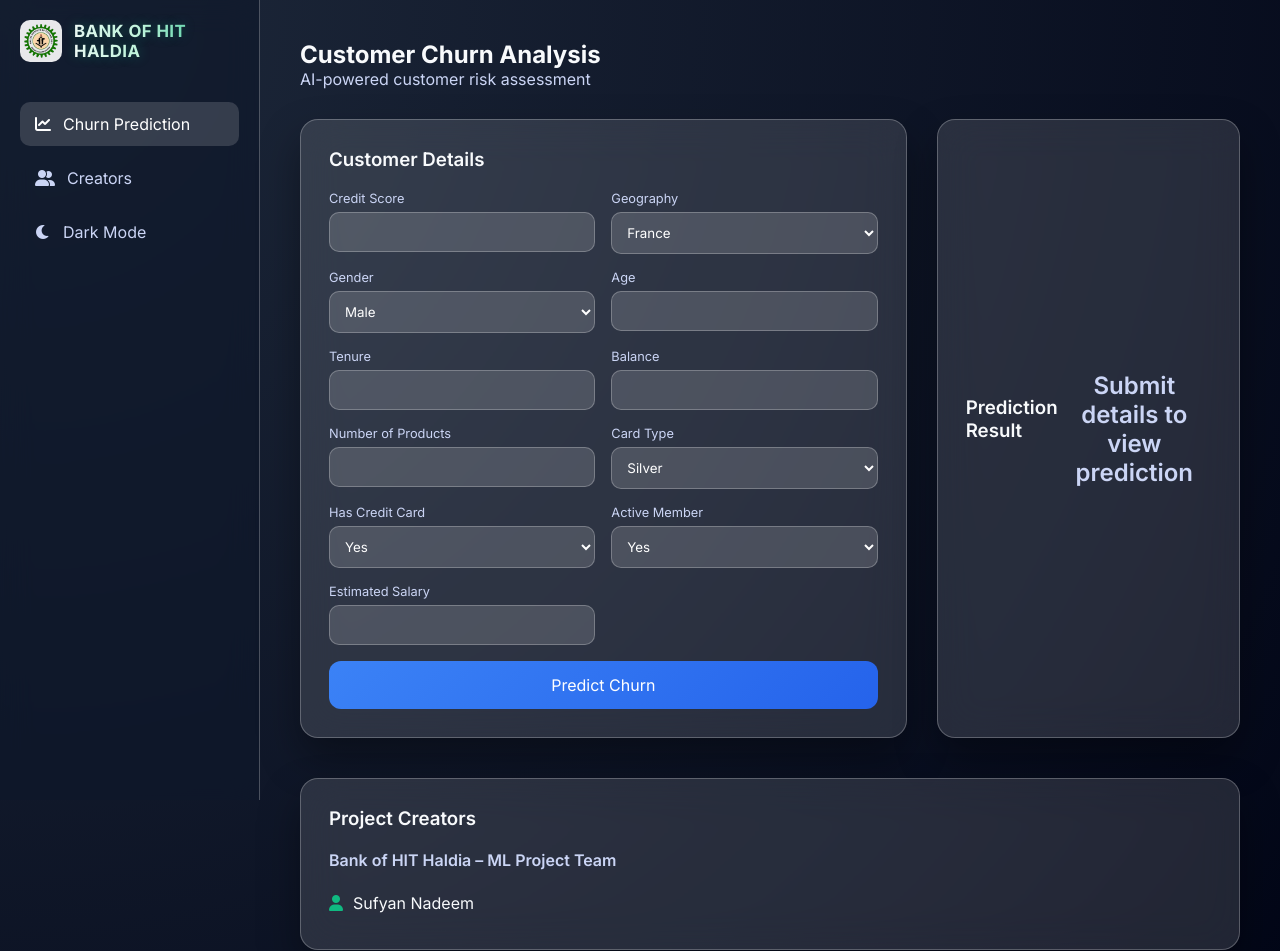
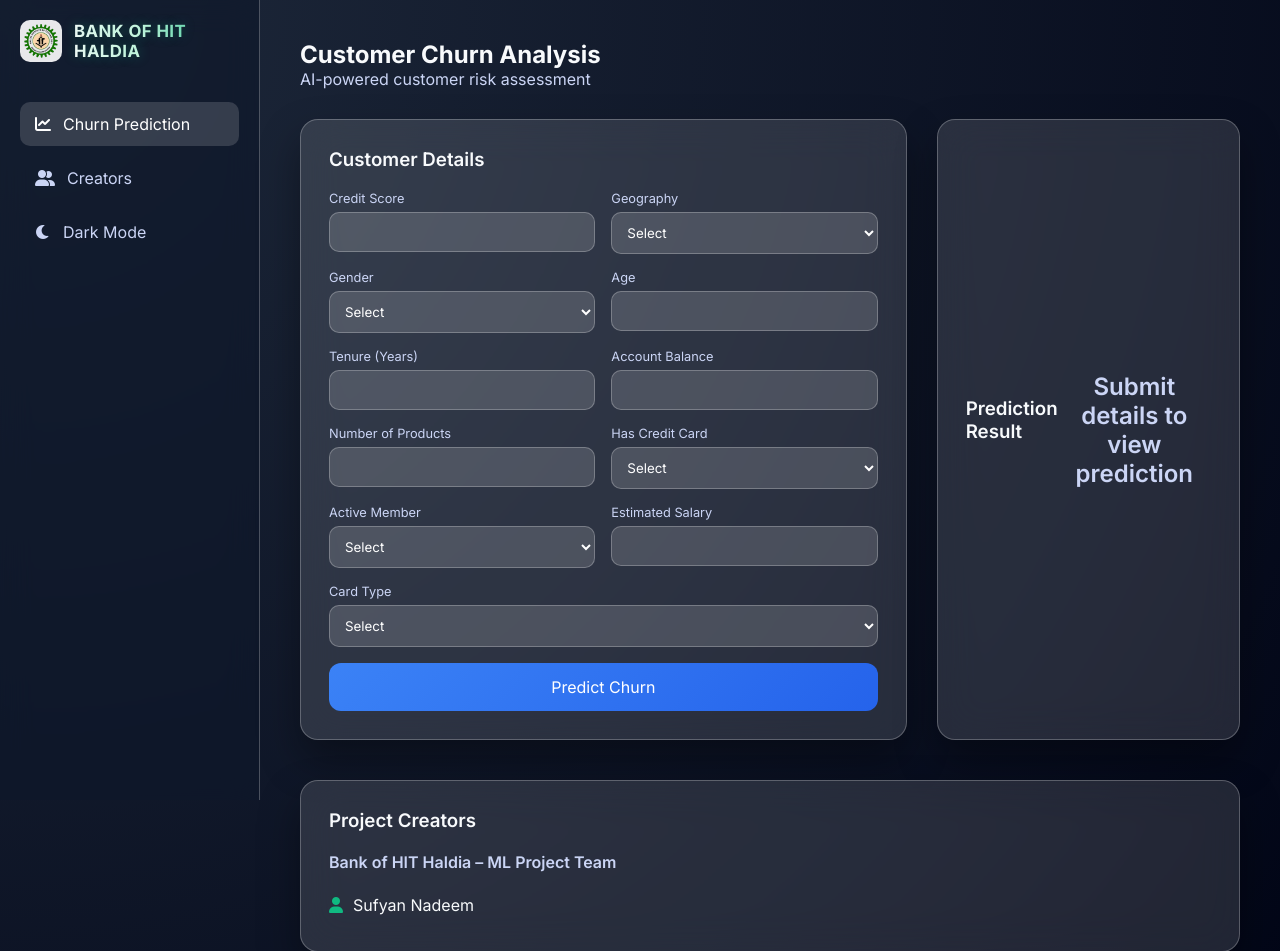
Before and after one commit to kycilius/Customer-Churn-Prediction, a Flask app: page / in a window 1280 px wide. Shown: the top 951 px of the page. Run offline with Flask 3, Linux system fonts and the light colour scheme.

Commit message:
Refactor customer details form with value bindings
Updated form fields to include value bindings for Credit Score, Age, Balance, Number of Products, and Estimated Salary. Added required attributes to several fields and improved the selection options for Geography, Gender, Has Credit Card, and Active Member.

```diff
--- a/templates/index.html
+++ b/templates/index.html
@@ -51,80 +51,140 @@
             <h3 class="card-title">Customer Details</h3>
 
            <form method="POST">
+
     <div class="form-grid">
 
+        <!-- Credit Score -->
         <div class="form-group">
             <label>Credit Score</label>
-                        <input name="CreditScore" required>
+            <input type="number" name="CreditScore"
+                   value="{{ form_data.get('CreditScore', '') }}" required>
         </div>
 
+        <!-- Geography -->
         <div class="form-group">
             <label>Geography</label>
-                        <select name="Geography">
-                            <option>France</option>
-                            <option>Germany</option>
-                            <option>Spain</option>
+            <select name="Geography" required>
+                <option value="">Select</option>
+                <option value="France"
+                    {% if form_data.get('Geography') == 'France' %}selected{% endif %}>
+                    France
+                </option>
+                <option value="Germany"
+                    {% if form_data.get('Geography') == 'Germany' %}selected{% endif %}>
+                    Germany
+                </option>
+                <option value="Spain"
+                    {% if form_data.get('Geography') == 'Spain' %}selected{% endif %}>
+                    Spain
+                </option>
             </select>
         </div>
 
+        <!-- Gender -->
         <div class="form-group">
             <label>Gender</label>
-                        <select name="Gender">
-                            <option>Male</option>
-                            <option>Female</option>
+            <select name="Gender" required>
+                <option value="">Select</option>
+                <option value="Male"
+                    {% if form_data.get('Gender') == 'Male' %}selected{% endif %}>
+                    Male
+                </option>
+                <option value="Female"
+                    {% if form_data.get('Gender') == 'Female' %}selected{% endif %}>
+                    Female
+                </option>
             </select>
         </div>
 
+        <!-- Age -->
         <div class="form-group">
             <label>Age</label>
-                        <input name="Age" required>
+            <input type="number" name="Age"
+                   value="{{ form_data.get('Age', '') }}" required>
         </div>
 
+        <!-- Tenure -->
         <div class="form-group">
-                        <label>Tenure</label>
-                        <input name="Tenure" required>
+            <label>Tenure (Years)</label>
+            <input type="number" name="Tenure"
+                   value="{{ form_data.get('Tenure', '') }}" required>
         </div>
 
+        <!-- Balance -->
         <div class="form-group">
-                        <label>Balance</label>
-                        <input name="Balance" required>
+            <label>Account Balance</label>
+            <input type="number" step="0.01" name="Balance"
+                   value="{{ form_data.get('Balance', '') }}" required>
         </div>
 
+        <!-- Number of Products -->
         <div class="form-group">
             <label>Number of Products</label>
-                        <input name="NumOfProducts" required>
+            <input type="number" name="NumOfProducts"
+                   value="{{ form_data.get('NumOfProducts', '') }}" required>
         </div>
 
-                    <div class="form-group">
-                        <label>Card Type</label>
-                        <select name="Card Type">
-                            <option>Silver</option>
-                            <option>Gold</option>
-                            <option>Platinum</option>
-                            <option>Diamond</option>
-                        </select>
-                    </div>
+        <!-- Has Credit Card -->
         <div class="form-group">
             <label>Has Credit Card</label>
-    <select name="HasCrCard">
-        <option value="1">Yes</option>
-        <option value="0">No</option>
+            <select name="HasCrCard" required>
+                <option value="">Select</option>
+                <option value="1"
+                    {% if form_data.get('HasCrCard') == '1' %}selected{% endif %}>
+                    Yes
+                </option>
+                <option value="0"
+                    {% if form_data.get('HasCrCard') == '0' %}selected{% endif %}>
+                    No
+                </option>
             </select>
         </div>
 
+        <!-- Active Member -->
         <div class="form-group">
             <label>Active Member</label>
-                        <select name="IsActiveMember">
-                            <option value="1">Yes</option>
-                            <option value="0">No</option>
+            <select name="IsActiveMember" required>
+                <option value="">Select</option>
+                <option value="1"
+                    {% if form_data.get('IsActiveMember') == '1' %}selected{% endif %}>
+                    Yes
+                </option>
+                <option value="0"
+                    {% if form_data.get('IsActiveMember') == '0' %}selected{% endif %}>
+                    No
+                </option>
             </select>
         </div>
 
+        <!-- Estimated Salary -->
         <div class="form-group">
             <label>Estimated Salary</label>
-                        <input name="EstimatedSalary" required>
+            <input type="number" step="0.01" name="EstimatedSalary"
+                   value="{{ form_data.get('EstimatedSalary', '') }}" required>
         </div>
 
+        <!-- Card Type -->
+        <div class="form-group full">
+            <label>Card Type</label>
+            <select name="Card Type" required>
+                <option value="">Select</option>
+                <option value="Silver"
+                    {% if form_data.get('Card Type') == 'Silver' %}selected{% endif %}>
+                    Silver
+                </option>
+                <option value="Gold"
+                    {% if form_data.get('Card Type') == 'Gold' %}selected{% endif %}>
+                    Gold
+                </option>
+                <option value="Platinum"
+                    {% if form_data.get('Card Type') == 'Platinum' %}selected{% endif %}>
+                    Platinum
+                </option>
+            </select>
+        </div>
+
+        <!-- Submit -->
         <div class="form-group full">
             <button type="submit">Predict Churn</button>
         </div>
```
Lines whose indentation alone changed are shown as unchanged.
